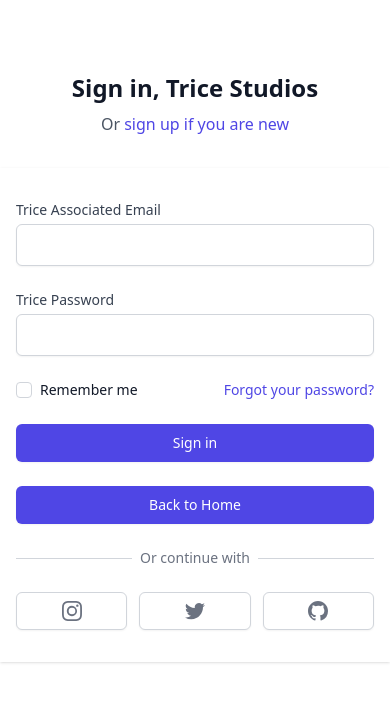
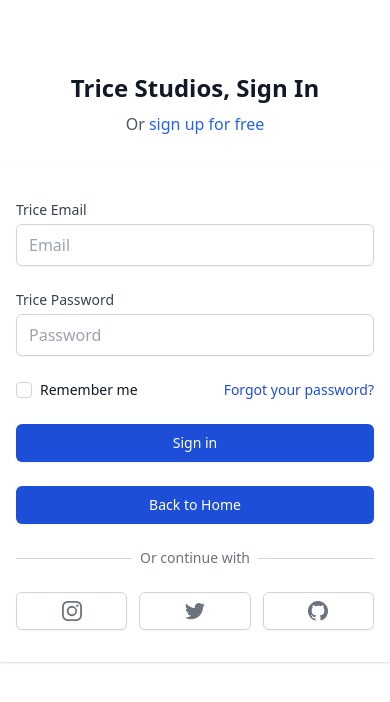
Before and after one commit to jordontgarcia/SoftwareUpdateWebsite, a Next.js app: page /login in a window 390 px wide. Shown: the top 702 px of the page. Built offline with nearby package versions, Linux system fonts and the light colour scheme.

Commit message:
Mobile/Responsive UI improvements, minor changes

```diff
--- a/src/pages/login.tsx
+++ b/src/pages/login.tsx
@@ -5,16 +5,13 @@
 	return (
 		<div className='min-h-full flex flex-col justify-center py-12 sm:px-6 lg:px-8'>
 			<div className='sm:mx-auto sm:w-full sm:max-w-md'>
-				<h2 className='mt-6 text-center text-2xl laptop:text-4xl font-extrabold text-gray-900 dark:text-gray-50'>
-					Sign in, Trice Studios
+				<h2 className='mt-6 laptop:mt-10 text-center text-2xl laptop:text-4xl font-extrabold text-gray-900 dark:text-gray-50'>
+					Trice Studios, Sign In
 				</h2>
 				<p className='mt-2 text-center text- text-gray-600 dark:text-gray-200'>
 					Or{' '}
-					<a
-						href='#'
-						className='font-medium text-indigo-600 hover:text-indigo-500 dark:text-gray-50 dark:hover:text-gray-200'
-					>
-						sign up if you are new
+					<a href='#' className='font-medium text-blue-600 hover:text-blue-500 dark:text-gray-50 dark:hover:text-gray-200'>
+						sign up for free
 					</a>
 				</p>
 			</div>
@@ -24,16 +21,17 @@
 					<form className='space-y-6' action='#' method='POST'>
 						<div>
 							<label htmlFor='email' className='block text-sm font-medium text-gray-700'>
-								Trice Associated Email
+								Trice Email
 							</label>
 							<div className='mt-1'>
 								<input
 									id='email'
 									name='email'
 									type='email'
+									placeholder='Email'
 									autoComplete='email'
 									required
-									className='text-gray-600 appearance-none block w-full px-3 py-2 border border-gray-300 rounded-md shadow-sm placeholder-gray-400 focus:outline-none focus:ring-indigo-500 focus:border-indigo-500 sm:text-sm'
+									className='text-gray-600 appearance-none block w-full px-3 py-2 border border-gray-300 rounded-md shadow-sm placeholder-gray-400 focus:outline-none focus:ring-blue-500 focus:border-blue-500 sm:text-sm'
 								/>
 							</div>
 						</div>
@@ -47,9 +45,10 @@
 									id='password'
 									name='password'
 									type='password'
+									placeholder='Password'
 									autoComplete='current-password'
 									required
-									className='text-gray-600 appearance-none block w-full px-3 py-2 border border-gray-300 rounded-md shadow-sm placeholder-gray-400 focus:outline-none focus:ring-indigo-500 focus:border-indigo-500 sm:text-sm'
+									className='text-gray-600 appearance-none block w-full px-3 py-2 border border-gray-300 rounded-md shadow-sm placeholder-gray-400 focus:outline-none focus:ring-blue-500 focus:border-blue-500 sm:text-sm'
 								/>
 							</div>
 						</div>
@@ -60,7 +59,7 @@
 									id='remember-me'
 									name='remember-me'
 									type='checkbox'
-									className='h-4 w-4 text-indigo-600 focus:ring-indigo-500 border-gray-300 rounded'
+									className='h-4 w-4 text-blue-600 focus:ring-blue-500 border-gray-300 rounded'
 								/>
 								<label htmlFor='remember-me' className='ml-2 block text-sm text-gray-900'>
 									Remember me
@@ -68,7 +67,7 @@
 							</div>
 
 							<div className='text-sm'>
-								<a href='#' className='font-medium text-indigo-600 hover:text-indigo-500'>
+								<a href='#' className='font-medium text-blue-700 hover:text-blue-600'>
 									Forgot your password?
 								</a>
 							</div>
@@ -77,7 +76,7 @@
 						<div>
 							<button
 								type='submit'
-								className='w-full flex justify-center py-2 px-4 border border-transparent rounded-md shadow-sm text-sm font-medium text-white bg-indigo-600 hover:bg-indigo-700 focus:outline-none focus:ring-2 focus:ring-offset-2 focus:ring-indigo-500'
+								className='select-none w-full flex justify-center py-2 px-4 border border-transparent rounded-md shadow-sm text-sm font-medium text-white bg-blue-700 hover:bg-blue-600 focus:outline-none focus:ring-2 focus:ring-offset-2 focus:ring-blue-500'
 							>
 								Sign in
 							</button>
@@ -87,7 +86,7 @@
 							<a href='./'>
 								<button
 									type='button'
-									className='w-full flex justify-center py-2 px-4 border border-transparent rounded-md shadow-sm text-sm font-medium text-white bg-indigo-600 hover:bg-indigo-700 focus:outline-none focus:ring-2 focus:ring-offset-2 focus:ring-indigo-500'
+									className='select-none w-full flex justify-center py-2 px-4 border border-transparent rounded-md shadow-sm text-sm font-medium text-white bg-blue-700 hover:bg-blue-600 focus:outline-none focus:ring-2 focus:ring-offset-2 focus:ring-blue-500'
 								>
 									Back to Home
 								</button>
```
